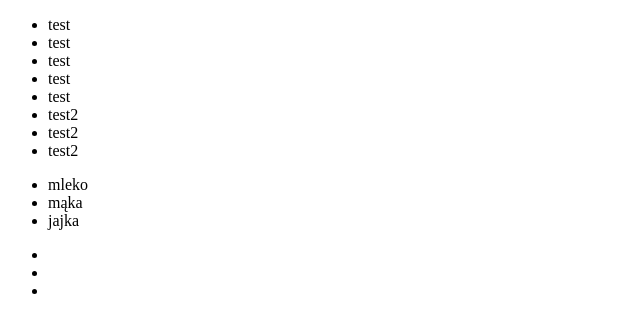
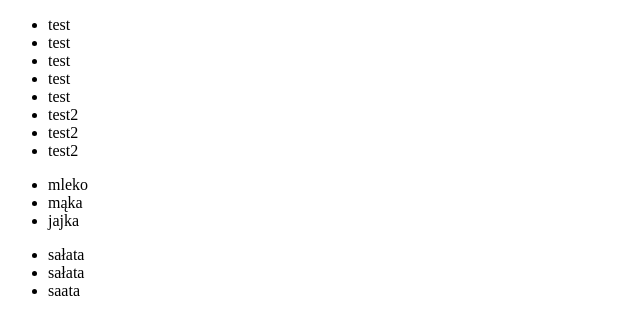
Before and after one commit to wicher1/Test, a plain HTML site: page index.html in a window 1280 px wide. Shown: the whole page, without its empty margins (0-640 px from the left). Drawn offline with Linux system fonts and the light colour scheme.

Commit message:
dodaję składniki

```diff
--- a/index.html
+++ b/index.html
@@ -25,9 +25,9 @@
     </ul>
     <title>składniki na sałatkę</title>
     <ul>
-      <li></li>
-      <li></li>
-      <li></li>
+      <li>sałata</li>
+      <li>sałata</li>
+      <li>saata</li>
     </ul>
   </body>
 </html>
```
